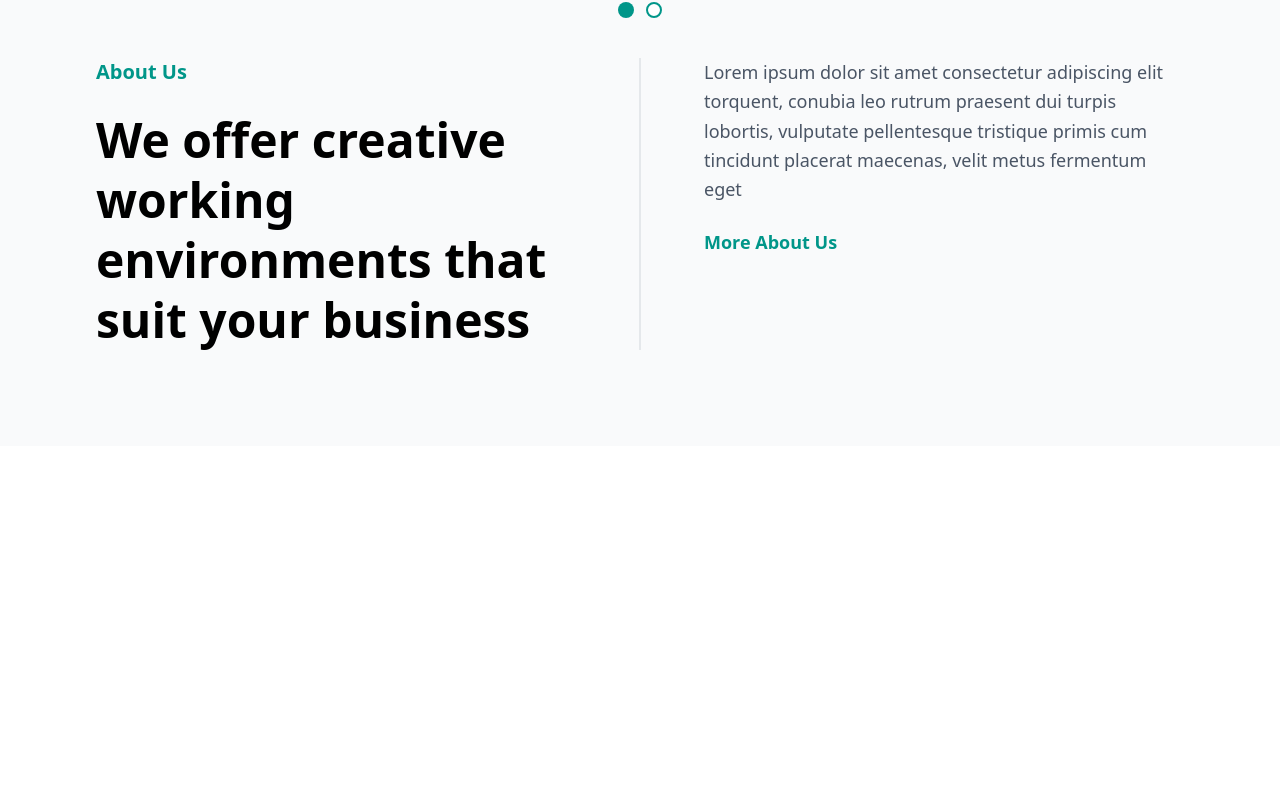
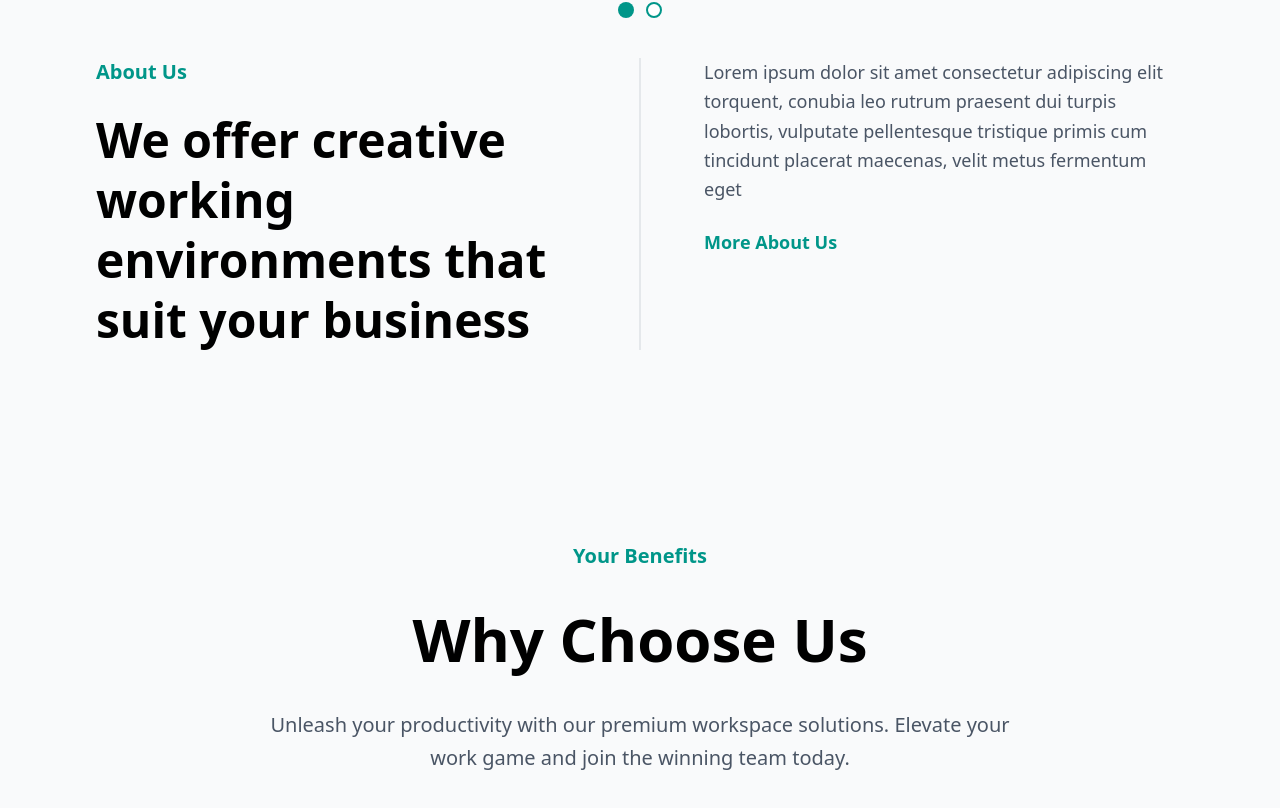
Before and after one commit to uwingabirejoselyne/solvit-landing-page-exercise, a React (Vite) app: page / in a window 1280 px wide. Shown: the part 1604-2412 px from the top of the page. Before the commit the page ends 2050 px from the top, so only its background shows below. Built offline with nearby package versions, Linux system fonts and the light colour scheme.

Commit message:
Why choose us component

```diff
--- a/src/App.jsx
+++ b/src/App.jsx
@@ -3,6 +3,7 @@ import { Welcome } from "./components/Welcome";
 import { Offer } from "./components/Offer";
 import { Event } from "./components/cards/Event";
 import { About } from "./components/About";
+import { WhyChooseUs } from "./components/WhyChooseUs";
 
 function App() {
   const data = [
@@ -51,6 +52,7 @@ function App() {
           </div>
         </div>
         <About/>
+        <WhyChooseUs/>
       </div>
     </>
   );
--- /dev/null
+++ b/src/components/WhyChooseUs.jsx
@@ -0,0 +1,18 @@
+import React from 'react'
+
+export const WhyChooseUs = () => {
+  return (
+     <div className="py-12 sm:py-16 md:py-20 lg:py-24 px-4 sm:px-8 md:px-16 lg:px-24 bg-gray-50">
+      <div className="max-w-4xl mx-auto text-center space-y-4 sm:space-y-6 md:space-y-8">
+        <h3 className="text-teal-600 font-semibold text-lg sm:text-xl">Your Benefits</h3>
+        <h2 className="text-3xl sm:text-4xl md:text-5xl lg:text-6xl font-bold text-black leading-tight">
+          Why Choose Us
+        </h2>
+        <p className="text-base sm:text-lg md:text-xl text-gray-600 leading-relaxed max-w-3xl mx-auto">
+          Unleash your productivity with our premium workspace solutions. Elevate your work game and join the winning
+          team today.
+        </p>
+      </div>
+    </div>
+  )
+}
```
